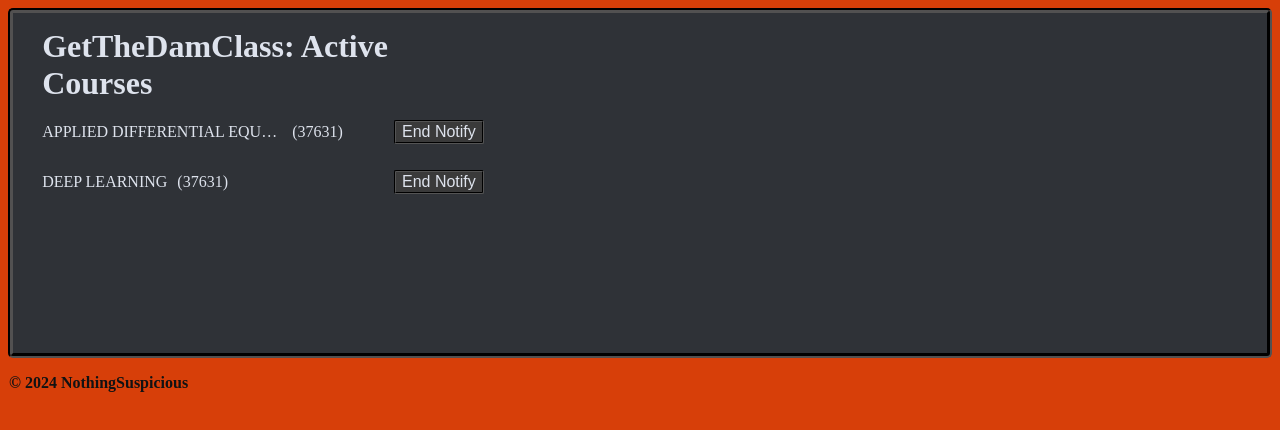
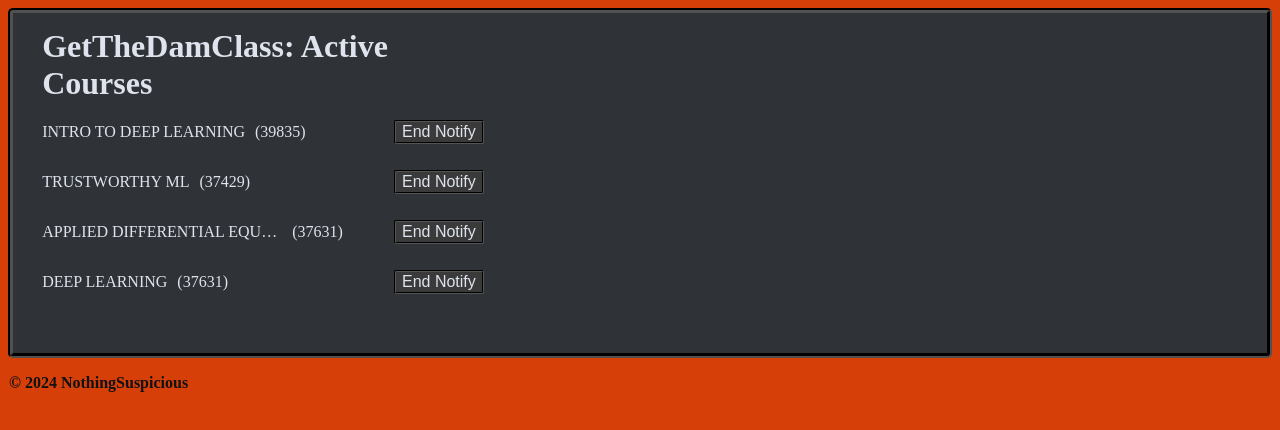
Before and after one commit to colinpannikkat/GetTheDamClass, a React (Create React App) app: page / in a window 1280 px wide. Shown: the top 430 px of the page. Built offline with nearby package versions, Linux system fonts and the light colour scheme; no server answers; the HTML template or start-up script is replaced by a standard one.

Commit message:
Make unsub button working

```diff
--- a/src/App.tsx
+++ b/src/App.tsx
@@ -1,11 +1,20 @@
-import {CourseLine} from './components/courseline'
+import {Course, CourseLine} from './components/courseline'
+import { getCourseList } from './helpers';
+
+const courseList: Course[] = getCourseList();
 
 function App() {
     return (
       <div className="App">
         <h1>GetTheDamClass: Active Courses</h1>
-        <CourseLine name={"APPLIED DIFFERENTIAL EQUATIONS"} crn={37631} />
-        <CourseLine name={"DEEP LEARNING"} crn={37631} />
+        {courseList.map((course) => (
+            <CourseLine
+                name={course.name}
+                crn={course.crn}
+            />
+        ))}
+        <CourseLine name={"APPLIED DIFFERENTIAL EQUATIONS"} crn={"37631"} />
+        <CourseLine name={"DEEP LEARNING"} crn={"37631"} />
       </div>
     );
   }
--- a/src/components/courseline.tsx
+++ b/src/components/courseline.tsx
@@ -1,15 +1,20 @@
 import React from 'react';
+import { unsubCourse } from '../helpers';
 
 export interface Course {
     name: string;
-    crn: number;
+    crn: string;
+}
+
+interface EndNotifyProps {
+    crn: string
 }
 
 // EndNotify Button component
-function EndNotify() {
+function EndNotify(props: EndNotifyProps) {
     return (
         <div className="EndNotify">
-            <button>End Notify</button>
+            <button onClick={() => unsubCourse(props.crn)}>End Notify</button>
         </div>
     )
 }
@@ -23,7 +28,7 @@ function CourseLine(course: Course) {
                 <p id="course_name">{course.name}</p>
                 <p>({course.crn})</p>
             </div>
-            <EndNotify />
+            <EndNotify crn={course.crn} />
         </div>
     )
 }
--- a/src/helpers.ts
+++ b/src/helpers.ts
@@ -1,5 +1,4 @@
 import { Course } from "./components/courseline";
-
 
 // Gets an email an pin from local storage, if it doesn't exist in local storage then it prompts
 // the user to sign up with the SignupPopup page
@@ -89,6 +88,13 @@ interface SignupPayload {
     pin: FormDataEntryValue;
 }
 
+function createSignupPayload(email: FormDataEntryValue, pin: FormDataEntryValue): SignupPayload {
+    return {
+        email,
+        pin
+    };
+}
+
 interface SubListPayload {
     email: FormDataEntryValue;
     pin: FormDataEntryValue;
@@ -101,13 +107,6 @@ function createSubListPayload(email: FormDataEntryValue, pin: FormDataEntryValue
     };
 }
 
-
-function createSignupPayload(email: FormDataEntryValue, pin: FormDataEntryValue): SignupPayload {
-    return {
-        email,
-        pin
-    };
-}
 
 const test_subs = {
     subs : [
@@ -149,7 +148,40 @@ function getCourseList(): Course[] {
         console.error("Error:", error);
     });
 
-    return test_subs.subs.map(sub => ({ ...sub, crn: Number(sub.crn) }));
+    // Temporary until endpoint is up
+    return test_subs.subs;
+}
+
+// Unsub function
+function unsubCourse(crn: string) {
+
+    let [email, pin]: [string, string] = getEmailAndPin();
+    const payload : SubscribePayload = createSubscribePayload(crn, email, pin);
+
+    fetch("https://api.getthedamclass.sarvesh.me/unsub", {
+        method: "POST",
+        headers: {
+            "Content-Type": "application/json",
+            'Access-Control-Allow-Credentials' : 'true',
+            'Access-Control-Allow-Origin':'*',
+            'Access-Control-Allow-Methods':'POST',
+            'Access-Control-Allow-Headers':'application/json',
+        },
+        body: JSON.stringify(payload)
+    })
+    .then(response => {
+        if (!response.ok) {
+            throw new Error(`HTTP error! status: ${response.status}`);
+        }
+        return response.json()
+    })
+    .then(data => {
+        console.log("Cancellation of subscription successful:", data);
+    })
+    .catch(error => {
+        console.error("Error:", error);
+        // alert("Cancellation of subscription failed: " + error.message);
+    });
 }
 
 // 1: make post request to AJs endpoint for the crns (see backend docs0
@@ -157,5 +189,5 @@ function getCourseList(): Course[] {
 // Some function which returns that list
 // Call that function in index.tsx)
 
-export {getEmailAndPin, getEmailAndPinPromise, createSubscribePayload, createSignupPayload, getCourseList};
+export {getEmailAndPin, getEmailAndPinPromise, createSubscribePayload, createSignupPayload, getCourseList, unsubCourse};
 export type {SubscribePayload, SignupPayload};
--- a/src/index.tsx
+++ b/src/index.tsx
@@ -2,12 +2,6 @@ import React from 'react';
 import ReactDOM from 'react-dom/client';
 import App from './App';
 import "./App.css";
-import { getCourseList } from './helpers';
-import { Course } from './components/courseline';
-
-const courseList: Course[] = getCourseList();
-
-console.log(courseList);
 
 const root = document.createElement("div")
 root.className = "container"
```
Also changed, not shown: 1 other file (tests, documents, lock files or other folders).
